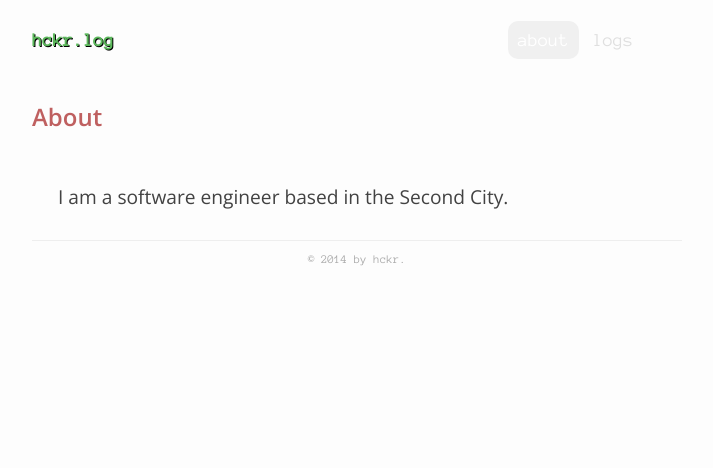
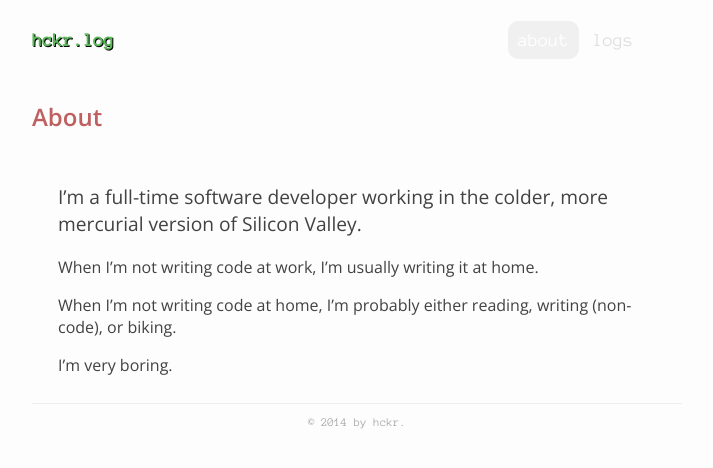
Before and after one commit to bitjockey42/astrohckr.github.io, a Jekyll site: the page built from about.md, in a window 1280 px wide. Shown: the top 468 px of the page, without its empty margins (283-996 px from the left). Built offline with Jekyll 4.4.1, drawn with Linux system fonts in a browser that asks for light colours; Markdown is read by kramdown in place of the engine named in the settings.

Commit message:
Updated the about page.

```diff
--- a/about.md
+++ b/about.md
@@ -5,4 +5,10 @@ slug: about
 title: About
 ---
 
-I am a software engineer based in the Second City.
+I'm a full-time software developer working in the colder, more mercurial version of Silicon Valley.
+
+When I'm not writing code at work, I'm usually writing it at home.
+
+When I'm not writing code at home, I'm probably either reading, writing (non-code), or biking.
+
+I'm very boring.
```
